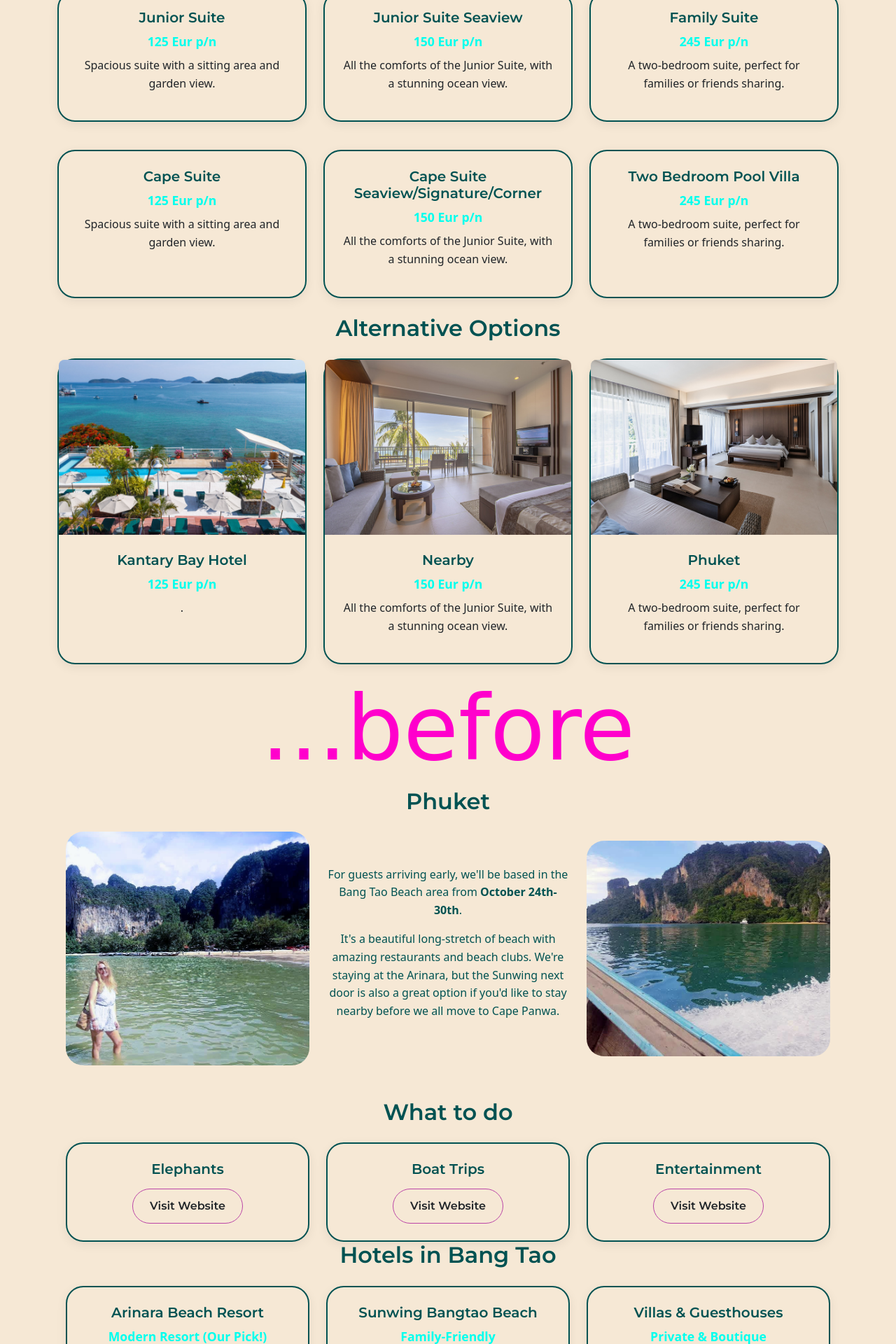
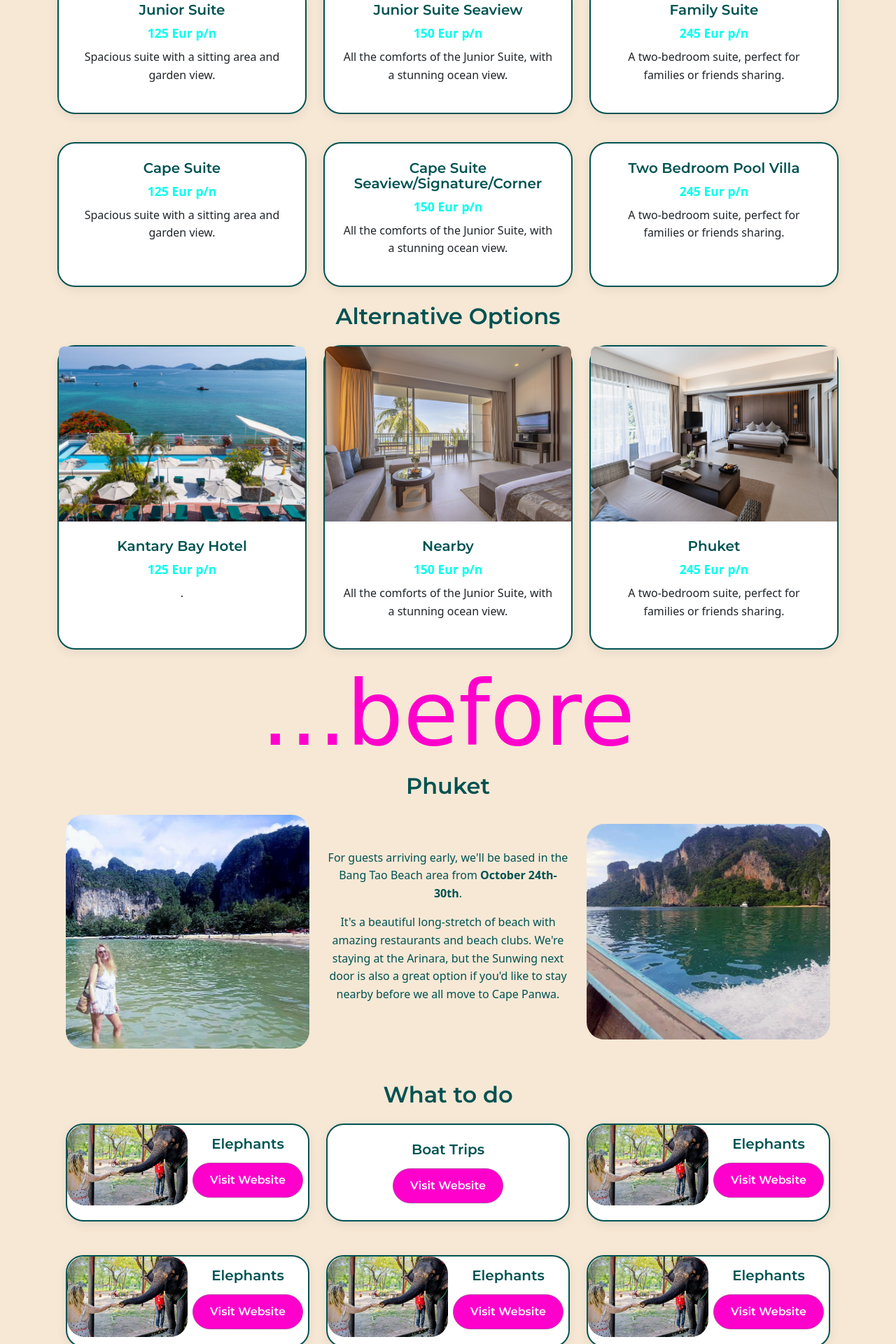
Before and after one commit to Alan-Bushell/WeddingSiteV2, a Django app: template core/templates/core/home.html in a window 1280 px wide. Shown: the part 2440-4360 px from the top of the page at 70% size. Run offline with Django 3.2, Linux system fonts and the light colour scheme; the template is opened without the code that fills it, so the values that code supplies are empty; some libraries are stand-ins or nearby versions; some web fonts are replaced.

Commit message:
fix the structure and layout

```diff
--- a/core/templates/core/home.html
+++ b/core/templates/core/home.html
@@ -252,14 +254,22 @@
                 <h4 class="text-center mb-4">What to do</h4>
                 <!-- Row for activity cards -->
                 <div class="row g-4 equal-cards">
+
                     <div class="col-12 col-md-4 d-flex">
                         <div class="card room-card h-100">
-                            <div class="card-body">
+                            <div class="card-body activity-card-body">
+                                <div class="card-left">
+                                    <img src="{% static 'core/img/maddie-elephant.jpg' %}" alt="maddie feeding an elephant"
+                                        class="img-fluid rounded-img">
+                                </div>
+                                <div class="card-right my-3">
                                     <h5>Elephants</h5>
-                                <a href="#" class="btn btn-primary mt-2">Visit Website</a>
+                                    <a href="#" class="btn btn-primary my-2">Visit Website</a>
                                 </div>
                             </div>
                         </div>
+                    </div>
+
                     <div class="col-12 col-md-4 d-flex">
                         <div class="card room-card h-100">
                             <div class="card-body">
@@ -268,26 +278,83 @@
                             </div>
                         </div>
                     </div>
+
                     <div class="col-12 col-md-4 d-flex">
                         <div class="card room-card h-100">
-                            <div class="card-body">
-                                <h5>Entertainment</h5>
-                                <a href="#" class="btn btn-primary mt-2">Visit Website</a>
+                            <div class="card-body activity-card-body">
+                                <div class="card-left">
+                                    <img src="{% static 'core/img/maddie-elephant.jpg' %}" alt="maddie feeding an elephant"
+                                        class="img-fluid rounded-img">
+                                </div>
+                                <div class="card-right my-3">
+                                    <h5>Elephants</h5>
+                                    <a href="#" class="btn btn-primary my-2">Visit Website</a>
+                                </div>
                             </div>
                         </div>
                     </div>
                 </div> <!-- /row What to do -->
 
+                <!-- Second row of what to do-->
+                <div class="row g-4 equal-cards my-4">
+                    <div class="col-12 col-md-4 d-flex">
+                        <div class="card room-card h-100">
+                            <div class="card-body activity-card-body">
+                                <div class="card-left">
+                                    <img src="{% static 'core/img/maddie-elephant.jpg' %}" alt="maddie feeding an elephant"
+                                        class="img-fluid rounded-img">
+                                </div>
+                                <div class="card-right my-3">
+                                    <h5>Elephants</h5>
+                                    <a href="#" class="btn btn-primary my-2">Visit Website</a>
+                                </div>
+                            </div>
+                        </div>
+                    </div>
+
+                    <div class="col-12 col-md-4 d-flex">
+                        <div class="card room-card h-100">
+                            <div class="card-body activity-card-body">
+                                <div class="card-left">
+                                    <img src="{% static 'core/img/maddie-elephant.jpg' %}" alt="maddie feeding an elephant"
+                                        class="img-fluid rounded-img">
+                                </div>
+                                <div class="card-right my-3">
+                                    <h5>Elephants</h5>
+                                    <a href="#" class="btn btn-primary my-2">Visit Website</a>
+                                </div>
+                            </div>
+                        </div>
+                    </div>
+
+                    <div class="col-12 col-md-4 d-flex">
+                        <div class="card room-card h-100">
+                            <div class="card-body activity-card-body">
+                                <div class="card-left">
+                                    <img src="{% static 'core/img/maddie-elephant.jpg' %}" alt="maddie feeding an elephant"
+                                        class="img-fluid rounded-img">
+                                </div>
+                                <div class="card-right my-3">
+                                    <h5>Elephants</h5>
+                                    <a href="#" class="btn btn-primary my-2">Visit Website</a>
+                                </div>
+                            </div>
+                        </div>
+                    </div>
+                </div> <!-- /row What to do -->
+
+
                 <!-- Separate row for heading to avoid being inside previous .row -->
                 <div class="row">
                     <div class="col-12">
-                        <h4 class="text-center mb-4">Hotels in Bang Tao</h4>
+                        <h4 class="text-center my-4">Hotels in Bang Tao</h4>
                     </div>
                 </div>
                 <div class="row g-4 equal-cards">
 
                     <div class="col-12 col-md-4 d-flex">
                         <div class="card room-card h-100">
+                            <img src="{% static 'core/img/family-suite.jpg' %}" alt="Family Suite" class="card-img-top">
                             <div class="card-body">
                                 <h5>Arinara Beach Resort</h5>
                                 <p class="room-price">Modern Resort (Our Pick!)</p>
@@ -298,8 +365,11 @@
                         </div>
                     </div>
 
+
+
                     <div class="col-12 col-md-4 d-flex">
                         <div class="card room-card h-100">
+                            <img src="{% static 'core/img/family-suite.jpg' %}" alt="Family Suite" class="card-img-top">
                             <div class="card-body">
                                 <h5>Sunwing Bangtao Beach</h5>
                                 <p class="room-price">Family-Friendly</p>
@@ -311,6 +381,7 @@
 
                     <div class="col-12 col-md-4 d-flex">
                         <div class="card room-card h-100">
+                            <img src="{% static 'core/img/family-suite.jpg' %}" alt="Family Suite" class="card-img-top">
                             <div class="card-body">
                                 <h5>Villas & Guesthouses</h5>
                                 <p class="room-price">Private & Boutique</p>
@@ -371,10 +442,12 @@
                     <div class="section-title">
                         <h2>...then explore</h2>
                     </div>
-                    <div class="phuket-divider-section full-width-section">
+                    <div class="thailand-overlay">
+                        <div class="phuket-divider-section full-width-section my-4">
                             <h2>Thailand</h2>
                         </div>
-                    <div class="row g-4 align-items-center mb-5">
+                    </div>
+                    <div class="row g-4 align-items-center my-5">
                         <div class="col-12 col-md-4">
                             <img src="{% static 'core/img/cape-panwa-hotel.jpg' %}" alt="Cape Panwa Hotel"
                                 class="img-fluid rounded-img">
@@ -406,7 +479,8 @@
                                 </div>
                             </div>
                         </div>
-                <div class="row g-4">
+                    </div>
+                    <div class="row g-4 my-4">
                         <div class="col-12 col-md-6">
                             <div class="card room-card">
                                 <div class="card-body">
--- a/static/css/style2.css
+++ b/static/css/style2.css
@@ -17,6 +17,8 @@
 
     --sand: #f6e8d5;
     --ink: #005252;
+    --white: #ffffff;
+    --magenta: #ff00cc; /* alias for neon/pink usage */
     --shadow: 0 4px 15px rgba(0, 0, 0, 0.07);
 }
 
@@ -40,7 +42,7 @@ h6 {
     font-family: "Dancing Script", cursive;
     color: var(--pink);
     font-weight: 300;
-    line-height: top;
+    line-height: 1.1;
 }
 
 h1 { font-size: 5rem; }
@@ -290,18 +292,19 @@ p {
 
 /* Part 4: Phuket Divider */
 .phuket-divider-section {
-    height: 40vh;
-    background-image: linear-gradient(rgba(0,0,0,0.4), rgba(0,0,0,0.4)), url('https://source.unsplash.com/random/1920x1080/?phuket,aerial');
+    height: 200px;
+    background-image: url('/media/gallery_images/phi-phi-bg.jpg');
     background-size: cover;
     background-position: center;
     background-attachment: fixed; /* This creates the parallax effect */
     display: flex;
     align-items: center;
     justify-content: center;
+    box-shadow: rgba(0, 0, 0, .4) 0 0 0 1000000px inset;
 }
 .phuket-divider-section h2 {
     font-size: 6rem;
-    color: var(--white);
+    color: var(--pink);
     letter-spacing: 20px;
     text-transform: uppercase;
     /* Neon glow: white inner + magenta outer */
@@ -309,9 +312,9 @@ p {
         0 0 3px #fff,
         0 0 6px #fff,
         0 0 10px #fff,
-        0 0 16px var(--magenta),
-        0 0 28px var(--magenta),
-        0 0 42px var(--magenta);
+        0 0 16px var(--pink),
+        0 0 28px var(--pink),
+        0 0 42px var(--pink);
     animation: neonPulse 2.4s ease-in-out infinite alternate;
 }
 
@@ -321,18 +324,18 @@ p {
             0 0 2px #fff,
             0 0 4px #fff,
             0 0 8px #fff,
-            0 0 12px var(--magenta),
-            0 0 20px var(--magenta),
-            0 0 30px var(--magenta);
+            0 0 12px var(--pink),
+            0 0 20px var(--pink),
+            0 0 30px var(--pink);
     }
     100% {
         text-shadow:
             0 0 4px #fff,
             0 0 8px #fff,
             0 0 12px #fff,
-            0 0 22px var(--magenta),
-            0 0 36px var(--magenta),
-            0 0 52px var(--magenta);
+            0 0 22px var(--pink),
+            0 0 36px var(--pink),
+            0 0 52px var(--pink);
     }
 }
 
@@ -344,66 +347,94 @@ p {
     font-size: 8rem;
 }
 
+.card-left, .card-right{
+    width: 50%;
+    padding: 0;
+}
+
+.activity-card-body{
+    padding: 0;
+    display: flex;
+    flex-direction: row;
+}
+
+
 /* Part 6: Gallery Section */
 
 
 /* --- New Simple Carousel Styles --- */
 .simple-carousel-container {
-    overflow: visible; /* No horizontal scroll for our flex layout */
-    -webkit-overflow-scrolling: touch; /* Smooth scrolling on iOS (kept harmless) */
-    scrollbar-width: thin; /* Firefox */
-    scrollbar-color: var(--sand); /* Firefox */
-}
-
-/* Scrollbar styling for Webkit browsers (Chrome, Safari) */
-.simple-carousel-container::-webkit-scrollbar {
-    height: 8px;
-}
-.simple-carousel-container::-webkit-scrollbar-track {
-    background: var(--sand);
-}
-.simple-carousel-container::-webkit-scrollbar-thumb {
-    border-radius: 10px;
+    position: relative;
+    margin-top: 2rem;
+    /* JS sets overflow hidden; keep base accessible baseline here */
 }
 
 .simple-carousel {
     display: flex;
-    flex-wrap: wrap; /* Allow wrapping so any count 1..4 looks good */
-    justify-content: center; /* Even spacing regardless of item count */
-    gap: 2px; /* Consistent gap between items */
-    padding-bottom: 0; /* No scrollbar padding needed */
-    margin-top: 2rem;
+    flex-direction: row;
+    gap: 0.75rem; /* JS reads this gap to align translate steps */
+    align-items: stretch;
+    user-select: none;
 }
 
 .couple-item {
-    flex: 0 1 22%; /* Target ~4 per row, but allow shrink/grow */
-    min-width: 220px; /* Reasonable minimum for smaller desktops */
+    flex: 0 0 auto;
 }
 
-/* Anchor wraps the image; keep rounded corners and hide overflow for smooth zoom */
 .couple-item .img-wrap {
     display: block;
-    border-radius: 8px;
+    border-radius: 12px;
     overflow: hidden;
     box-shadow: var(--shadow);
     position: relative;
+    background: var(--ink);
+    isolation: isolate;
     transition: box-shadow 0.3s ease;
 }
-.couple-item .img-wrap:hover { box-shadow: 0 8px 20px rgba(0,0,0,0.12); }
-
-/* Removed lightbox-style overlay; simple click opens in new tab */
+.couple-item .img-wrap:hover { box-shadow: 0 8px 20px rgba(0,0,0,0.15); }
 
 .carousel-img {
     width: 100%;
-    height: 300px; /* Fixed height for all images */
+    height: 280px;
     object-fit: cover;
     display: block;
     transform-origin: center center;
-    transition: transform 0.32s ease-out;
+    transition: transform 0.35s ease-out;
     will-change: transform;
 }
 
-.couple-item .img-wrap:hover .carousel-img { transform: scale(1.12); }
+.couple-item .img-wrap:hover .carousel-img { transform: scale(1.08); }
+
+.carousel-nav {
+    position: absolute;
+    top: 50%;
+    transform: translateY(-50%);
+    background: rgba(0,0,0,0.4);
+    color: var(--white);
+    border: none;
+    width: 46px;
+    height: 46px;
+    border-radius: 50%;
+    font-size: 1.6rem;
+    line-height: 1;
+    display: flex;
+    align-items: center;
+    justify-content: center;
+    cursor: pointer;
+    backdrop-filter: blur(4px);
+    transition: background 0.25s ease, transform 0.25s ease;
+    z-index: 10;
+}
+.carousel-nav:hover { background: rgba(0,0,0,0.6); transform: translateY(-50%) scale(1.05); }
+.carousel-nav.prev { left: 0.25rem; }
+.carousel-nav.next { right: 0.25rem; }
+.carousel-nav:focus-visible { outline: 2px solid var(--teal); outline-offset: 2px; }
+
+@media (max-width: 768px) {
+    .simple-carousel { gap: 0.5rem; }
+    .carousel-img { height: 160px; }
+    .carousel-nav { width: 40px; height: 40px; font-size: 1.3rem; }
+}
 
 
 /* Responsive Media Queries */
@@ -440,6 +471,15 @@ p {
         padding-left: 15px !important;
         padding-right: 15px !important;
     }
+
+    .hero-section {
+        height: auto;
+        width: 100%;
+    }
+
+    .simple-carousel{
+        flex-direction: row;
+    }
 }
 
 /* Removed SimpleLightbox-specific styles */
--- /dev/null
+++ b/static/js/simple_carousel.js
@@ -0,0 +1,135 @@
+// Lightweight, responsive carousel for .simple-carousel-container
+// Features: prev/next buttons, responsive slides-per-view, optional autoplay, pause on hover
+
+(function() {
+  function initCarousel(container) {
+    const track = container.querySelector('.simple-carousel');
+    if (!track) return;
+
+    const items = Array.from(track.querySelectorAll('.couple-item'));
+    if (items.length === 0) return;
+
+    const prevBtn = container.querySelector('.carousel-nav.prev');
+    const nextBtn = container.querySelector('.carousel-nav.next');
+
+    const autoplay = (container.dataset.autoplay || 'false') === 'true';
+    const interval = parseInt(container.dataset.interval || '4000', 10);
+    const mobileBreakpoint = 768;
+
+    let slidesDesktop = parseInt(container.dataset.slidesDesktop || '1', 10);
+    let slidesMobile = parseInt(container.dataset.slidesMobile || '1', 10);
+
+  let slidesToShow = 1;
+  let slideWidth = 0; // px width per slide
+  let stepPx = 0; // px to move per slide including gap
+    let currentIndex = 0; // index of the first visible slide
+    let maxIndex = 0; // last valid starting index
+    let timerId = null;
+
+    // Apply essential styles to enable transform-based sliding
+    container.style.position = 'relative';
+    container.style.overflow = 'hidden';
+  track.style.display = 'flex';
+    track.style.willChange = 'transform';
+    track.style.transition = 'transform 500ms ease';
+
+    function calcLayout() {
+      const isMobile = window.innerWidth < mobileBreakpoint;
+      slidesToShow = isMobile ? slidesMobile : slidesDesktop;
+      slidesToShow = Math.max(1, Math.min(slidesToShow, items.length));
+
+      // compute width per slide and apply to items
+      const containerWidth = container.clientWidth;
+      // Mobile: prefer smaller tiles max 30% width each; Desktop: equal division
+      if (isMobile) {
+        const maxThirty = Math.floor(containerWidth * 0.30);
+        // Ensure a reasonable minimum size
+        slideWidth = Math.max(110, maxThirty);
+      } else {
+        slideWidth = Math.max(1, Math.round(containerWidth / slidesToShow));
+      }
+      items.forEach((el) => {
+        el.style.flex = `0 0 ${slideWidth}px`;
+        el.style.maxWidth = `${slideWidth}px`;
+      });
+
+      // Include CSS gap in the translate step to keep slides aligned
+      const cs = window.getComputedStyle(track);
+      const gapVal = (cs.gap || cs.columnGap || '0px');
+      const gapPx = parseFloat(gapVal) || 0;
+      stepPx = slideWidth + gapPx;
+
+      maxIndex = Math.max(0, items.length - slidesToShow);
+      // Clamp currentIndex in case resize changed bounds
+      if (currentIndex > maxIndex) currentIndex = 0;
+      updatePosition(false);
+
+      // Hide/show nav based on slide count
+      const showNav = items.length > slidesToShow;
+      if (prevBtn) prevBtn.style.display = showNav ? 'block' : 'none';
+      if (nextBtn) nextBtn.style.display = showNav ? 'block' : 'none';
+    }
+
+    function updatePosition(animate = true) {
+      if (!animate) track.style.transition = 'none';
+  const x = -(currentIndex * stepPx);
+      track.style.transform = `translateX(${x}px)`;
+      if (!animate) {
+        // re-enable transition shortly after layout jump
+        requestAnimationFrame(() => {
+          track.style.transition = 'transform 500ms ease';
+        });
+      }
+    }
+
+    function goTo(index) {
+      if (items.length === 0) return;
+      // wrap around for continuous feel
+      if (index > maxIndex) index = 0;
+      if (index < 0) index = maxIndex;
+      currentIndex = index;
+      updatePosition(true);
+    }
+
+    function next() { goTo(currentIndex + 1); }
+    function prev() { goTo(currentIndex - 1); }
+
+    function startAutoplay() {
+      if (!autoplay || items.length <= slidesToShow) return;
+      stopAutoplay();
+      timerId = setInterval(next, interval);
+    }
+    function stopAutoplay() {
+      if (timerId) {
+        clearInterval(timerId);
+        timerId = null;
+      }
+    }
+
+    // Event listeners
+    if (nextBtn) nextBtn.addEventListener('click', next);
+    if (prevBtn) prevBtn.addEventListener('click', prev);
+
+    // Pause autoplay on hover/focus
+    container.addEventListener('mouseenter', stopAutoplay);
+    container.addEventListener('mouseleave', startAutoplay);
+    container.addEventListener('focusin', stopAutoplay);
+    container.addEventListener('focusout', startAutoplay);
+
+    // Recompute on resize
+    let resizeT;
+    window.addEventListener('resize', () => {
+      clearTimeout(resizeT);
+      resizeT = setTimeout(calcLayout, 200);
+    });
+
+    // Initialize
+    calcLayout();
+    startAutoplay();
+  }
+
+  document.addEventListener('DOMContentLoaded', function() {
+    const containers = document.querySelectorAll('.simple-carousel-container');
+    containers.forEach(initCarousel);
+  });
+})();
--- a/templates/base.html
+++ b/templates/base.html
@@ -22,10 +22,11 @@
     <nav class="navbar sticky-top navbar-expand-lg navbar-dark">
     <div class="container">
         <a class="navbar-brand" href="{% url 'home' %}"><i class="fa-solid fa-heart"></i> A&M</a>
+        <h2>Please join us...</h2>
         <button class="navbar-toggler" type="button" data-bs-toggle="collapse" data-bs-target="#navbarNav" aria-controls="navbarNav" aria-expanded="false" aria-label="Toggle navigation">
             <span class="navbar-toggler-icon"></span>
         </button>
-        <h2>Please join us...</h2>
+
         <div class="collapse navbar-collapse" id="navbarNav">
             <ul class="navbar-nav ms-auto">
                 <li class="nav-item">
```
Also changed, not shown: other parts of core/templates/core/home.html (+20 -12 lines), core/views.py (+4 -4 lines), core/static/core/img/maddie-elephant.jpg (added). Lines whose indentation alone changed are shown as unchanged.
